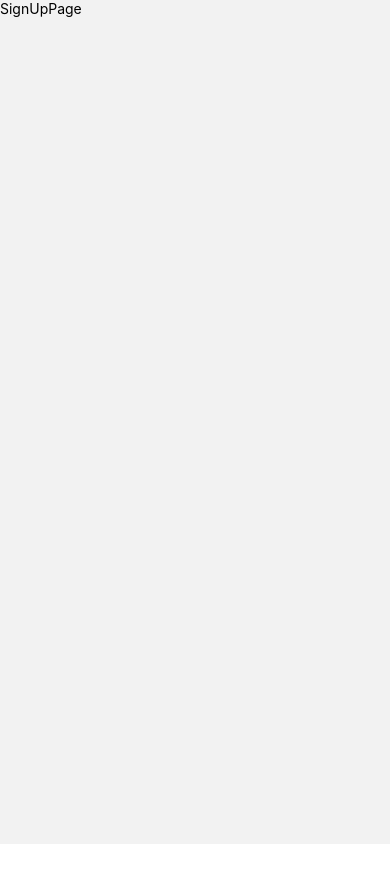
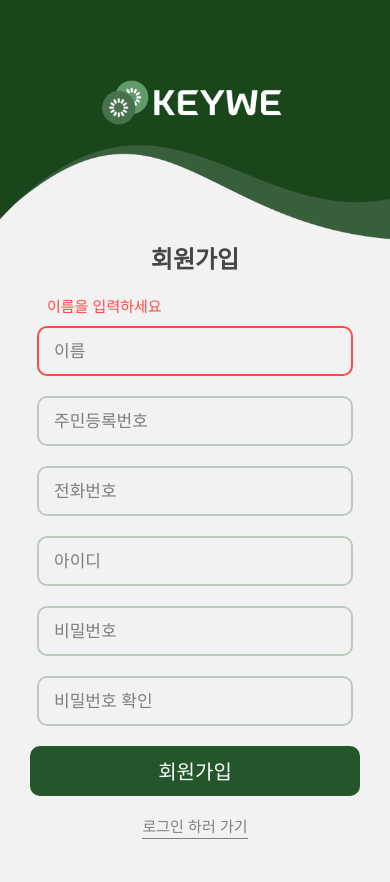
Before and after one commit to TeamDoubleO/credo-test-js, a React Native app: screen /SignUpPage in a window 390 px wide. Shown: the top 882 px of the page. Before the commit the page ends 844 px from the top, so only its background shows below. Built offline with nearby package versions, Linux system fonts and the light colour scheme.

Commit message:
KW-154/feat: 회원가입 화면 구현 (핸들러 연결 전) (#15)

```diff
--- a/pages/SignUpPage.js
+++ b/pages/SignUpPage.js
@@ -1,10 +1,37 @@
-import { View, Text } from 'react-native';
+import { View, Text, ScrollView } from 'react-native';
 import React from 'react';
+import WaveHeader from '../components/common/headers/WaveHeader';
+import NormalInput from '../components/common/textinput/NormalInput';
+import NormalButton from '../components/common/buttons/NormalButton';
+import GrayButton from '../components/common/buttons/GrayButton';
+import { styles } from './styles/SignUpPage.styles';
+import { useNavigation } from '@react-navigation/native';
 
 const SignUpPage = () => {
+  const navigation = useNavigation();
+
+  const navigateToLogin = () => { //로그인 페이지로 이동하는 함수
+    navigation.navigate('LoginPage');
+  };
+
   return (
-    <View>
-      <Text>SignUpPage</Text>
+    <View style={styles.container}>
+      <ScrollView
+        contentContainerStyle={styles.center}
+        keyboardShouldPersistTaps="handled" //입력 도중 입력창 외 다른 부분을 터치 했을 때 내려감
+      >
+        <WaveHeader/>
+        <Text style={styles.title}>회원가입</Text>
+        <NormalInput placeholder="이름" errorText="이름을 입력하세요" isEditable={true} value="" onChangeTextHandler={() => {}} />
+        <NormalInput placeholder="주민등록번호" errorText="" isEditable={true} value="" onChangeTextHandler={() => {}} />
+        <NormalInput placeholder="전화번호" errorText="" isEditable={true} value="" onChangeTextHandler={() => {}} />
+        <NormalInput placeholder="아이디" errorText="" isEditable={true} value="" onChangeTextHandler={() => {}} />
+        <NormalInput placeholder="비밀번호" errorText="" isEditable={true} value="" onChangeTextHandler={() => {}} />
+        <NormalInput placeholder="비밀번호 확인" errorText="" isEditable={true} value="" onChangeTextHandler={() => {}} />
+        <NormalButton title="회원가입" onPressHandler={() => {}} />
+        <GrayButton title="로그인 하러 가기" onPressHandler={navigateToLogin} />
+        <View style={styles.gongback}></View>
+      </ScrollView>
     </View>
   );
 };
--- /dev/null
+++ b/pages/styles/SignUpPage.styles.js
@@ -0,0 +1,20 @@
+import { StyleSheet } from 'react-native';
+
+export const styles = StyleSheet.create({
+  container: {
+    flex: 1,
+  },
+  title: {
+    color: '#464646',
+    fontSize: 24,
+    fontWeight: 'bold',
+    textAlign: 'center',
+    marginBottom: '5%',
+  },
+  center: {
+    alignItems: 'center',
+  },
+  gongback: {
+    marginBottom: '30%',
+  }
+});
```
